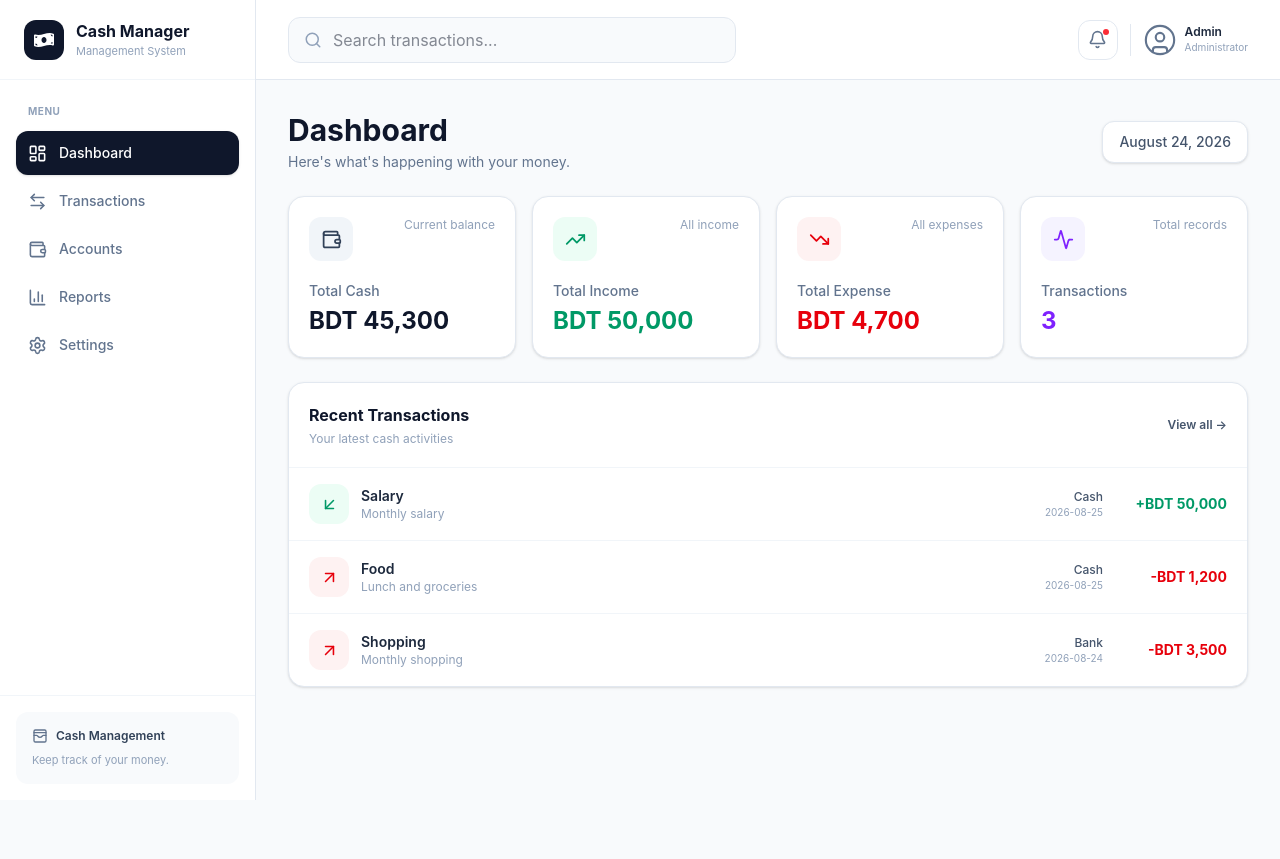
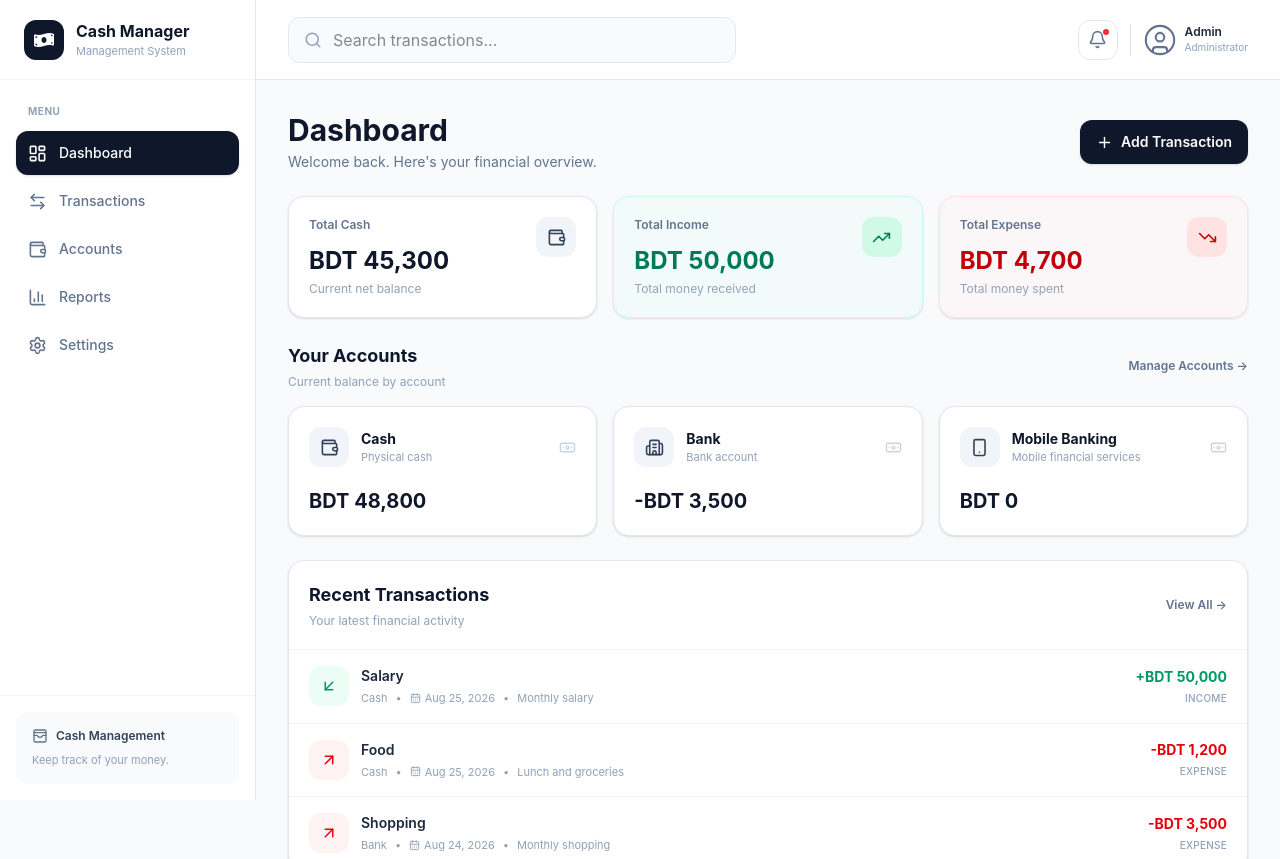
Before and after one commit to Riyadulislamratul/Cash_Management_System_with_Js, a React (Vite) app: page / in a window 1280 px wide. Shown: the top 859 px of the page. Before the commit the page ends 800 px from the top, so only its background shows below. Built offline with nearby package versions, Linux system fonts and the light colour scheme.

Commit message:
Dashboard updated

```diff
--- a/src/pages/Dashboard.jsx
+++ b/src/pages/Dashboard.jsx
@@ -1,7 +1,14 @@
 import {
-  Activity,
   ArrowDownLeft,
+  ArrowRightLeft,
   ArrowUpRight,
+  Banknote,
+  Building2,
+  CalendarDays,
+  CreditCard,
+  Plus,
+  Receipt,
+  Smartphone,
   TrendingDown,
   TrendingUp,
   Wallet,
@@ -10,182 +17,578 @@ import {
 import { motion } from "framer-motion";
 import { Link } from "react-router-dom";
 
-import SummaryCard from "../components/dashboard/SummaryCard";
 import { useCash } from "../context/CashContext";
 import { formatCurrency } from "../utils/calculations";
 
 export default function Dashboard() {
-  const { totalCash, totalIncome, totalExpense, transactions } = useCash();
+  const {
+    transactions,
+    totalIncome,
+    totalExpense,
+    totalCash,
+    accountBalances,
+  } = useCash();
 
-  const recentTransactions = transactions.slice(0, 5);
+  /*
+   * Show the latest 6 transactions.
+   */
+  const recentTransactions = transactions
+    .slice()
+    .sort((a, b) => {
+      const dateA = new Date(
+        `${a.date || ""}T00:00:00`,
+      ).getTime();
+
+      const dateB = new Date(
+        `${b.date || ""}T00:00:00`,
+      ).getTime();
+
+      return dateB - dateA;
+    })
+    .slice(0, 6);
 
   return (
     <div className="mx-auto max-w-7xl space-y-6">
-      {/* Page Header */}
+      {/* =====================================================
+          HEADER
+      ====================================================== */}
 
-      <motion.div
-        initial={{ opacity: 0, y: -10 }}
-        animate={{ opacity: 1, y: 0 }}
-        className="flex flex-col justify-between gap-4 sm:flex-row sm:items-center"
-      >
+      <div className="flex flex-col justify-between gap-4 sm:flex-row sm:items-center">
         <div>
           <h1 className="text-2xl font-bold text-slate-900 sm:text-3xl">
             Dashboard
           </h1>
 
           <p className="mt-1 text-sm text-slate-500">
-            Here's what's happening with your money.
+            Welcome back. Here's your financial overview.
           </p>
         </div>
 
-        <div className="rounded-xl border border-slate-200 bg-white px-4 py-2.5 text-sm font-medium text-slate-600 shadow-sm">
-          {new Date().toLocaleDateString("en-BD", {
-            day: "numeric",
-            month: "long",
-            year: "numeric",
-          })}
+        <Link
+          to="/transactions"
+          className="inline-flex items-center justify-center gap-2 rounded-xl bg-slate-900 px-4 py-3 text-sm font-semibold text-white shadow-sm transition hover:bg-slate-800"
+        >
+          <Plus size={17} />
+          Add Transaction
+        </Link>
       </div>
-      </motion.div>
 
-      {/* Summary Cards */}
+      {/* =====================================================
+          MAIN SUMMARY CARDS
+      ====================================================== */}
 
-      <div className="grid grid-cols-1 gap-4 sm:grid-cols-2 xl:grid-cols-4">
+      <div className="grid grid-cols-1 gap-4 md:grid-cols-3">
         <SummaryCard
           title="Total Cash"
-          amount={formatCurrency(totalCash)}
+          amount={totalCash}
           icon={Wallet}
-          description="Current balance"
-          type="default"
+          description="Current net balance"
+          type="balance"
         />
 
         <SummaryCard
           title="Total Income"
-          amount={formatCurrency(totalIncome)}
+          amount={totalIncome}
           icon={TrendingUp}
-          description="All income"
+          description="Total money received"
           type="income"
         />
 
         <SummaryCard
           title="Total Expense"
-          amount={formatCurrency(totalExpense)}
+          amount={totalExpense}
           icon={TrendingDown}
-          description="All expenses"
+          description="Total money spent"
           type="expense"
-        />
-
-        <SummaryCard
-          title="Transactions"
-          amount={transactions.length}
-          icon={Activity}
-          description="Total records"
-          type="transactions"
         />
       </div>
 
-      {/* Recent Transactions */}
+      {/* =====================================================
+          ACCOUNT BALANCES
+      ====================================================== */}
+
+      <section>
+        <div className="mb-4 flex items-center justify-between">
+          <div>
+            <h2 className="text-lg font-bold text-slate-900">
+              Your Accounts
+            </h2>
+
+            <p className="mt-1 text-xs text-slate-400">
+              Current balance by account
+            </p>
+          </div>
+
+          <Link
+            to="/accounts"
+            className="text-xs font-semibold text-slate-500 transition hover:text-slate-900"
+          >
+            Manage Accounts →
+          </Link>
+        </div>
+
+        <div className="grid grid-cols-1 gap-4 sm:grid-cols-3">
+          <AccountBalanceCard
+            title="Cash"
+            balance={accountBalances?.Cash || 0}
+            icon={Wallet}
+            description="Physical cash"
+          />
+
+          <AccountBalanceCard
+            title="Bank"
+            balance={accountBalances?.Bank || 0}
+            icon={Building2}
+            description="Bank account"
+          />
+
+          <AccountBalanceCard
+            title="Mobile Banking"
+            balance={accountBalances?.["Mobile Banking"] || 0}
+            icon={Smartphone}
+            description="Mobile financial services"
+          />
+        </div>
+      </section>
+
+      {/* =====================================================
+          RECENT TRANSACTIONS
+      ====================================================== */}
 
       <motion.section
-        initial={{ opacity: 0, y: 15 }}
-        animate={{ opacity: 1, y: 0 }}
-        transition={{ delay: 0.1 }}
+        initial={{
+          opacity: 0,
+          y: 10,
+        }}
+        animate={{
+          opacity: 1,
+          y: 0,
+        }}
+        transition={{
+          duration: 0.3,
+        }}
         className="overflow-hidden rounded-2xl border border-slate-200 bg-white shadow-sm"
       >
-        <div className="flex items-center justify-between border-b border-slate-100 px-5 py-5">
+        {/* Section Header */}
+        <div className="flex items-center justify-between border-b border-slate-100 p-5">
           <div>
-            <h2 className="font-bold text-slate-900">Recent Transactions</h2>
+            <h2 className="text-lg font-bold text-slate-900">
+              Recent Transactions
+            </h2>
 
             <p className="mt-1 text-xs text-slate-400">
-              Your latest cash activities
+              Your latest financial activity
             </p>
           </div>
 
           <Link
             to="/transactions"
-            className="text-xs font-semibold text-slate-600 hover:text-slate-900"
+            className="text-xs font-semibold text-slate-500 transition hover:text-slate-900"
           >
-            View all →
+            View All →
           </Link>
         </div>
 
-        {recentTransactions.length > 0 ? (
-          <div>
-            {recentTransactions.map((transaction) => {
-              const isIncome = transaction.type === "income";
-
-              return (
-                <div
-                  key={transaction.id}
-                  className="flex items-center gap-3 border-b border-slate-100 px-5 py-4 last:border-b-0"
-                >
-                  {/* Icon */}
-
-                  <div
-                    className={`flex h-10 w-10 shrink-0 items-center justify-center rounded-xl ${
-                      isIncome
-                        ? "bg-emerald-50 text-emerald-600"
-                        : "bg-red-50 text-red-600"
-                    }`}
-                  >
-                    {isIncome ? (
-                      <ArrowDownLeft size={19} />
+        {/* Transactions */}
+        {recentTransactions.length === 0 ? (
+          <EmptyTransactions />
         ) : (
-                      <ArrowUpRight size={19} />
+          <div className="divide-y divide-slate-100">
+            {recentTransactions.map(
+              (transaction, index) => (
+                <TransactionRow
+                  key={
+                    transaction.id ||
+                    `${transaction.date}-${index}`
+                  }
+                  transaction={transaction}
+                />
+              ),
             )}
           </div>
+        )}
+      </motion.section>
 
-                  {/* Info */}
+      {/* =====================================================
+          QUICK ACTIONS
+      ====================================================== */}
 
-                  <div className="min-w-0 flex-1">
-                    <p className="truncate text-sm font-semibold text-slate-800">
-                      {transaction.category}
-                    </p>
+      <section>
+        <div className="mb-4">
+          <h2 className="text-lg font-bold text-slate-900">
+            Quick Actions
+          </h2>
 
-                    <p className="truncate text-xs text-slate-400">
-                      {transaction.description || "No description"}
+          <p className="mt-1 text-xs text-slate-400">
+            Manage your money quickly
           </p>
         </div>
 
-                  {/* Account */}
+        <div className="grid grid-cols-1 gap-4 sm:grid-cols-3">
+          <QuickAction
+            to="/transactions"
+            icon={Plus}
+            title="Add Transaction"
+            description="Record income or expense"
+          />
 
-                  <div className="hidden text-right sm:block">
-                    <p className="text-xs font-medium text-slate-600">
-                      {transaction.account}
+          <QuickAction
+            to="/accounts"
+            icon={ArrowRightLeft}
+            title="Transfer Money"
+            description="Move money between accounts"
+          />
+
+          <QuickAction
+            to="/reports"
+            icon={Receipt}
+            title="View Reports"
+            description="Analyze your finances"
+          />
+        </div>
+      </section>
+    </div>
+  );
+}
+
+/* =========================================================
+   SUMMARY CARD
+========================================================= */
+
+function SummaryCard({
+  title,
+  amount,
+  icon: Icon,
+  description,
+  type,
+}) {
+  const styles = {
+    balance: {
+      wrapper:
+        "border-slate-200 bg-white",
+      icon:
+        "bg-slate-100 text-slate-700",
+      amount:
+        "text-slate-900",
+    },
+
+    income: {
+      wrapper:
+        "border-emerald-100 bg-emerald-50/40",
+      icon:
+        "bg-emerald-100 text-emerald-700",
+      amount:
+        "text-emerald-700",
+    },
+
+    expense: {
+      wrapper:
+        "border-red-100 bg-red-50/40",
+      icon:
+        "bg-red-100 text-red-700",
+      amount:
+        "text-red-700",
+    },
+  };
+
+  const style = styles[type];
+
+  return (
+    <motion.div
+      initial={{
+        opacity: 0,
+        y: 10,
+      }}
+      animate={{
+        opacity: 1,
+        y: 0,
+      }}
+      whileHover={{
+        y: -2,
+      }}
+      className={`rounded-2xl border p-5 shadow-sm ${style.wrapper}`}
+    >
+      <div className="flex items-start justify-between">
+        <div>
+          <p className="text-xs font-semibold text-slate-500">
+            {title}
           </p>
 
-                    <p className="text-[10px] text-slate-400">
-                      {transaction.date}
+          <p
+            className={`mt-3 text-2xl font-bold ${style.amount}`}
+          >
+            {formatCurrency(amount)}
+          </p>
+
+          <p className="mt-1 text-xs text-slate-400">
+            {description}
           </p>
         </div>
 
-                  {/* Amount */}
+        <div
+          className={`flex h-10 w-10 items-center justify-center rounded-xl ${style.icon}`}
+        >
+          <Icon size={19} />
+        </div>
+      </div>
+    </motion.div>
+  );
+}
 
-                  <p
-                    className={`w-28 text-right text-sm font-bold ${
-                      isIncome ? "text-emerald-600" : "text-red-600"
-                    }`}
+/* =========================================================
+   ACCOUNT BALANCE CARD
+========================================================= */
+
+function AccountBalanceCard({
+  title,
+  balance,
+  icon: Icon,
+  description,
+}) {
+  return (
+    <motion.div
+      whileHover={{
+        y: -2,
+      }}
+      className="rounded-2xl border border-slate-200 bg-white p-5 shadow-sm"
     >
-                    {isIncome ? "+" : "-"}
-                    {formatCurrency(transaction.amount)}
+      <div className="flex items-center justify-between">
+        <div className="flex items-center gap-3">
+          <div className="flex h-10 w-10 items-center justify-center rounded-xl bg-slate-100 text-slate-700">
+            <Icon size={19} />
+          </div>
+
+          <div>
+            <p className="text-sm font-bold text-slate-900">
+              {title}
+            </p>
+
+            <p className="text-[11px] text-slate-400">
+              {description}
             </p>
           </div>
+        </div>
+
+        <Banknote
+          size={17}
+          className="text-slate-300"
+        />
+      </div>
+
+      <p className="mt-5 text-xl font-bold text-slate-900">
+        {formatCurrency(balance)}
+      </p>
+    </motion.div>
   );
-            })}
+}
+
+/* =========================================================
+   TRANSACTION ROW
+========================================================= */
+
+function TransactionRow({
+  transaction,
+}) {
+  const isIncome =
+    transaction.type === "income";
+
+  const isExpense =
+    transaction.type === "expense";
+
+  const isTransfer =
+    transaction.type === "transfer";
+
+  const amount =
+    Number(transaction.amount) || 0;
+
+  let icon = Receipt;
+  let iconWrapper =
+    "bg-slate-100 text-slate-600";
+  let amountClass =
+    "text-slate-700";
+  let amountPrefix = "";
+
+  if (isIncome) {
+    icon = ArrowDownLeft;
+    iconWrapper =
+      "bg-emerald-50 text-emerald-600";
+    amountClass =
+      "text-emerald-600";
+    amountPrefix = "+";
+  }
+
+  if (isExpense) {
+    icon = ArrowUpRight;
+    iconWrapper =
+      "bg-red-50 text-red-600";
+    amountClass =
+      "text-red-600";
+    amountPrefix = "-";
+  }
+
+  if (isTransfer) {
+    icon = ArrowRightLeft;
+    iconWrapper =
+      "bg-blue-50 text-blue-600";
+    amountClass =
+      "text-blue-600";
+  }
+
+  const Icon = icon;
+
+  return (
+    <div className="flex items-center gap-3 px-5 py-4 transition hover:bg-slate-50">
+      {/* Icon */}
+      <div
+        className={`flex h-10 w-10 shrink-0 items-center justify-center rounded-xl ${iconWrapper}`}
+      >
+        <Icon size={18} />
       </div>
-        ) : (
-          <div className="px-6 py-16 text-center">
-            <Wallet size={36} className="mx-auto text-slate-300" />
 
-            <h3 className="mt-3 text-sm font-semibold text-slate-700">
-              No transactions yet
-            </h3>
+      {/* Details */}
+      <div className="min-w-0 flex-1">
+        <p className="truncate text-sm font-semibold text-slate-800">
+          {transaction.category ||
+            (isTransfer
+              ? "Transfer"
+              : "Transaction")}
+        </p>
 
-            <p className="mt-1 text-xs text-slate-400">
-              Add your first income or expense to get started.
+        <div className="mt-1 flex flex-wrap items-center gap-2 text-[11px] text-slate-400">
+          <span>
+            {transaction.account ||
+              "Unknown Account"}
+          </span>
+
+          <span>•</span>
+
+          <span className="inline-flex items-center gap-1">
+            <CalendarDays size={11} />
+
+            {formatDate(transaction.date)}
+          </span>
+
+          {transaction.description && (
+            <>
+              <span>•</span>
+
+              <span className="max-w-[180px] truncate">
+                {transaction.description}
+              </span>
+            </>
+          )}
+        </div>
+      </div>
+
+      {/* Amount */}
+      <div className="shrink-0 text-right">
+        <p
+          className={`text-sm font-bold ${amountClass}`}
+        >
+          {amountPrefix}
+          {formatCurrency(amount)}
+        </p>
+
+        <p className="mt-1 text-[10px] font-medium uppercase tracking-wide text-slate-400">
+          {isTransfer
+            ? "Transfer"
+            : transaction.type}
         </p>
       </div>
-        )}
-      </motion.section>
     </div>
   );
 }
+
+/* =========================================================
+   EMPTY TRANSACTIONS
+========================================================= */
+
+function EmptyTransactions() {
+  return (
+    <div className="px-6 py-14 text-center">
+      <div className="mx-auto flex h-12 w-12 items-center justify-center rounded-xl bg-slate-100 text-slate-400">
+        <Receipt size={21} />
+      </div>
+
+      <p className="mt-4 text-sm font-semibold text-slate-700">
+        No transactions yet
+      </p>
+
+      <p className="mx-auto mt-1 max-w-sm text-xs text-slate-400">
+        Start tracking your money by adding your
+        first income or expense.
+      </p>
+
+      <Link
+        to="/transactions"
+        className="mt-5 inline-flex items-center gap-2 rounded-xl bg-slate-900 px-4 py-2.5 text-xs font-semibold text-white transition hover:bg-slate-800"
+      >
+        <Plus size={15} />
+        Add Transaction
+      </Link>
+    </div>
+  );
+}
+
+/* =========================================================
+   QUICK ACTION
+========================================================= */
+
+function QuickAction({
+  to,
+  icon: Icon,
+  title,
+  description,
+}) {
+  return (
+    <Link to={to}>
+      <motion.div
+        whileHover={{
+          y: -2,
+        }}
+        className="flex items-center gap-4 rounded-2xl border border-slate-200 bg-white p-5 shadow-sm transition hover:border-slate-300"
+      >
+        <div className="flex h-11 w-11 shrink-0 items-center justify-center rounded-xl bg-slate-100 text-slate-700">
+          <Icon size={19} />
+        </div>
+
+        <div>
+          <p className="text-sm font-bold text-slate-900">
+            {title}
+          </p>
+
+          <p className="mt-1 text-xs text-slate-400">
+            {description}
+          </p>
+        </div>
+      </motion.div>
+    </Link>
+  );
+}
+
+/* =========================================================
+   DATE FORMAT
+========================================================= */
+
+function formatDate(date) {
+  if (!date) {
+    return "No date";
+  }
+
+  const parsedDate = new Date(
+    `${String(date).slice(0, 10)}T00:00:00`,
+  );
+
+  if (Number.isNaN(parsedDate.getTime())) {
+    return date;
+  }
+
+  return parsedDate.toLocaleDateString(
+    "en-BD",
+    {
+      day: "2-digit",
+      month: "short",
+      year: "numeric",
+    },
+  );
+}
```
Lines whose indentation alone changed are shown as unchanged.
